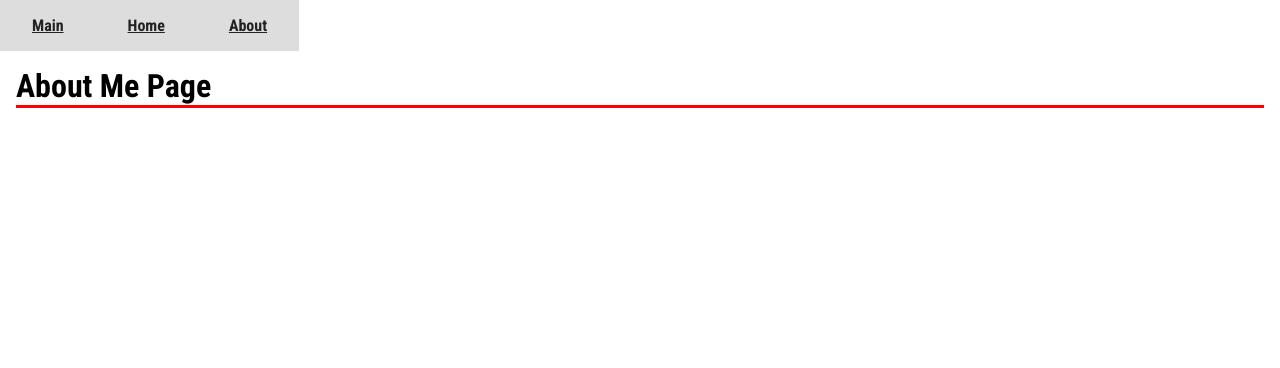
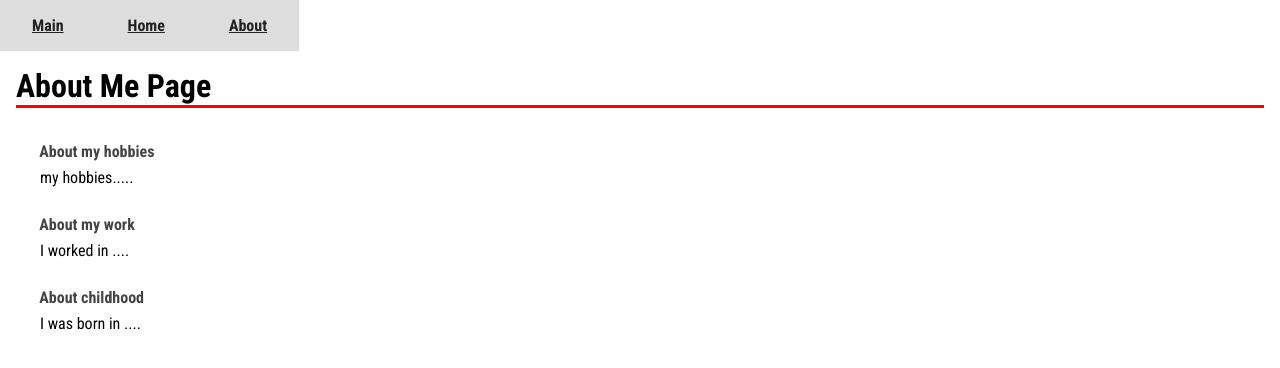
Before and after one commit to milanstojadinovic/router-basics, a React (Create React App) app: page /about in a window 1280 px wide. Shown: the top 368 px of the page. Built offline with nearby package versions, Linux system fonts and the light colour scheme.

Commit message:
added data dir

```diff
--- /dev/null
+++ b/src/components/data/data.js
@@ -0,0 +1,23 @@
+const data = [
+  {
+    id: 1,
+    title: 'About my hobbies',
+    text: 'my hobbies.....',
+  },
+  {
+    id: 2,
+    title: 'About my work',
+    text: 'I worked in ....',
+  },
+  {
+    id: 3,
+    title: 'About childhood',
+    text: 'I was born in ....',
+  },
+];
+
+const getData = () => {
+  return data;
+};
+
+export default getData;
--- a/src/components/routes/About.css
+++ b/src/components/routes/About.css
@@ -5,3 +5,18 @@
 .about__main-title {
   border-bottom: 3px solid red;
 }
+
+.about-item {
+  max-width: 12rem;
+  padding: 0.65rem 2rem;
+}
+
+.about-item__title {
+  padding: 0.45rem;
+  color: #444;
+  background-color: white;
+}
+
+.about-item__text {
+  padding-left: 0.5rem;
+}
--- a/src/components/routes/About.js
+++ b/src/components/routes/About.js
@@ -1,16 +1,25 @@
 import React from 'react';
 import Header from '../UI/Header';
 import Navbar from '../routes/Navbar';
+import getData from '../data/data';
 
 import './About.css';
 
 const About = () => {
+  const aboutMe = getData();
+
   return (
     <div>
       <Navbar />
       <Header className='about'>
         <h1 className='about__main-title'>About Me Page</h1>
       </Header>
+      {aboutMe.map((about) => (
+        <div className='about-item' key={about.id}>
+          <h4 className='about-item__title'>{about.title}</h4>
+          <p className='about-item__text'>{about.text}</p>
+        </div>
+      ))}
     </div>
   );
 };
```
